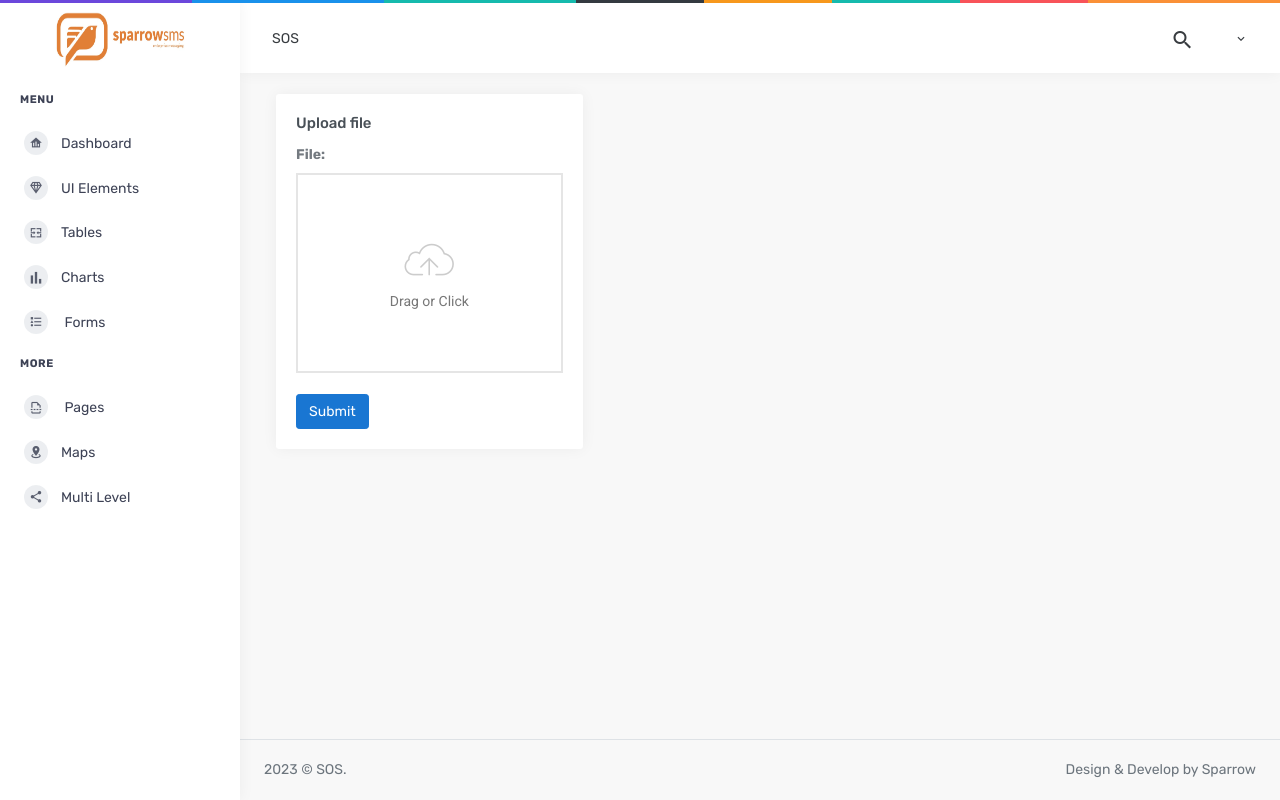
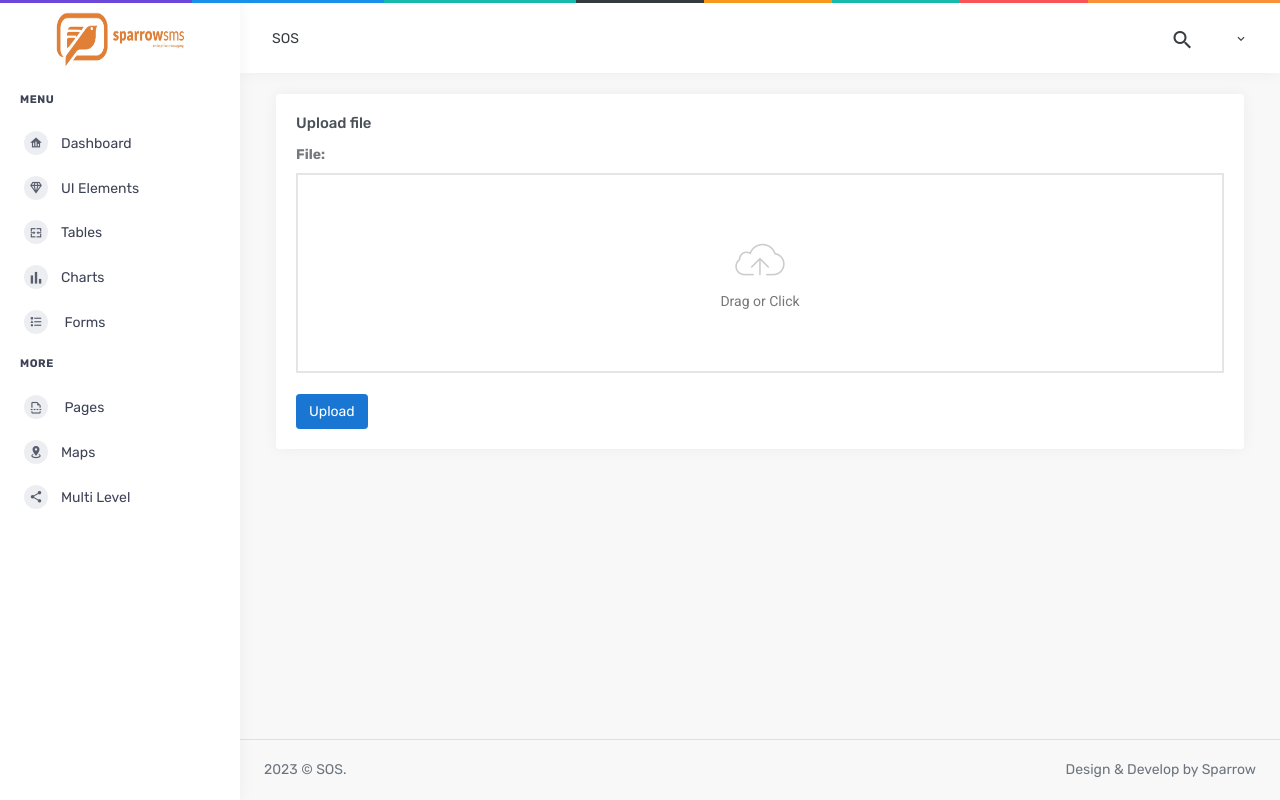
Before and after one commit to Bic-ky/Automated-Debt-Collection, a Django app: page /sales/upload/ in a window 1280 px wide. Run offline with Django 4.2, Linux system fonts and the light colour scheme; some libraries are stand-ins or nearby versions.

Commit message:
complete file upload feature tested

```diff
--- a/templates/upload.html
+++ b/templates/upload.html
@@ -1,7 +1,7 @@
 {% extends "base.html" %}
 
 {% block content %}
-    <div class="col-xl-4">
+    <div class="col-xl-12">
         <div class="card">
             <div class="card-body">
                 <h4 class="card-title">Upload file</h4>
@@ -9,7 +9,7 @@
                     {% csrf_token %}
                     {{ form }}
                     <br>
-                    <button type="submit" class="btn btn-primary">Submit</button>
+                    <button type="submit" class="btn btn-primary">Upload</button>
                 </form>
             </div> <!-- end card-body-->
         </div> <!-- end card-->
```
